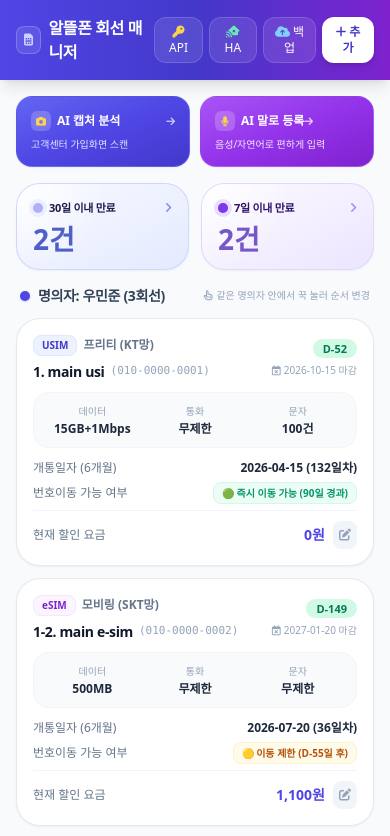
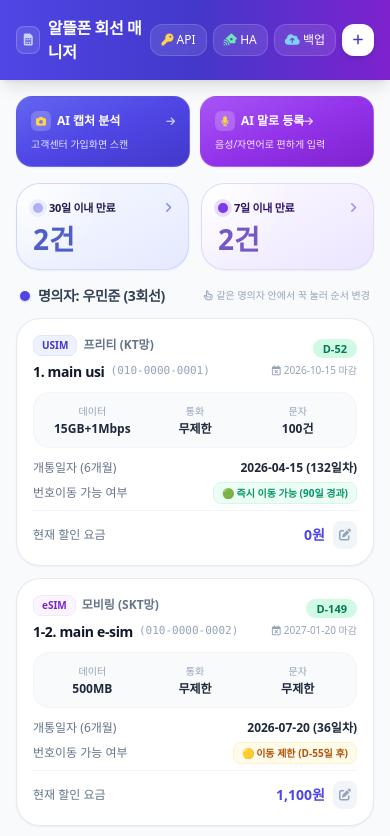
Before and after one commit to Ketchapmat/mvno-bot, a plain HTML site: page index.html in a window 390 px wide. Shown: the top 836 px of the page. Drawn offline with nearby package versions, Linux system fonts and the light colour scheme.

Commit message:
Update index.html

```diff
--- a/index.html
+++ b/index.html
@@ -1,5 +1,5 @@
 <!DOCTYPE html>
-<!-- BUILD: 2026-08-24 MOBILE-DRAG-V7-FULLCARD-JSON-SHARE -->
+<!-- BUILD: 2026-08-24 V10-HA-COMPACT-HEADER -->
 <html lang="ko">
 <head>
   <meta charset="UTF-8">
@@ -7,7 +7,7 @@
   <meta http-equiv="Cache-Control" content="no-cache, no-store, must-revalidate">
   <meta http-equiv="Pragma" content="no-cache">
   <meta http-equiv="Expires" content="0">
-  <title>알뜰폰 회선 매니저 V9</title>
+  <title>알뜰폰 회선 매니저 V10</title>
   <link rel="manifest" href="manifest.json?v=20260824-5">
   <link rel="apple-touch-icon" href="MVNO-Man.png?v=20260824-5">
   <script src="https://cdn.tailwindcss.com"></script>
@@ -123,8 +123,8 @@
         </div>
         알뜰폰 회선 매니저
       </h1>
-      <div class="flex gap-1.5">
-        <button onclick="openApiKeyModal()" class="text-xs bg-white/10 hover:bg-white/20 border border-white/15 px-2.5 py-1.5 rounded-xl font-medium transition backdrop-blur-sm">
+      <div class="flex gap-1.5 shrink-0">
+        <button id="api-key-btn" onclick="openApiKeyModal()" class="text-xs bg-white/10 hover:bg-white/20 border border-white/15 px-2.5 py-1.5 rounded-xl font-medium transition backdrop-blur-sm">
           <i class="fa-solid fa-key text-amber-300"></i> API
         </button>
         <button onclick="openHaModal()" class="text-xs bg-white/10 hover:bg-white/20 border border-white/15 px-2.5 py-1.5 rounded-xl font-medium transition backdrop-blur-sm">
@@ -133,8 +133,8 @@
         <button onclick="openJsonModal()" class="text-xs bg-white/10 hover:bg-white/20 border border-white/15 px-2.5 py-1.5 rounded-xl font-medium transition backdrop-blur-sm">
           <i class="fa-solid fa-cloud-arrow-up text-sky-300"></i> 백업
         </button>
-        <button onclick="openModal()" class="text-xs bg-white text-indigo-700 font-bold px-3 py-1.5 rounded-xl shadow-md hover:bg-indigo-50 transition active:scale-95">
-          <i class="fa-solid fa-plus"></i> 추가
+        <button onclick="openModal()" aria-label="회선 추가" title="회선 추가" class="w-8 h-8 shrink-0 bg-white text-indigo-700 font-bold rounded-xl shadow-md hover:bg-indigo-50 transition active:scale-95 flex items-center justify-center">
+          <i class="fa-solid fa-plus text-xs"></i>
         </button>
       </div>
     </div>
@@ -1297,14 +1297,23 @@ JSON 출력 포맷:
       document.getElementById('api-modal').classList.add('hidden');
     }
 
+    function updateApiButtonVisibility() {
+      const btn = document.getElementById('api-key-btn');
+      if (!btn) return;
+      const hasKey = !!localStorage.getItem(API_KEY_STORAGE);
+      btn.classList.toggle('hidden', hasKey);
+    }
+
     function saveApiKey() {
       const key = document.getElementById('gemini-api-key-input').value.trim();
       if (key) {
         localStorage.setItem(API_KEY_STORAGE, key);
+        updateApiButtonVisibility();
         alert('Gemini API 키가 저장되었습니다.');
         closeApiKeyModal();
       } else {
         localStorage.removeItem(API_KEY_STORAGE);
+        updateApiButtonVisibility();
         alert('API 키가 삭제되었습니다.');
       }
     }
@@ -1617,6 +1626,7 @@ JSON 출력 포맷:
       }
     }
 
+    updateApiButtonVisibility();
     updateHaStatusUI();
     render();
   </script>
```
